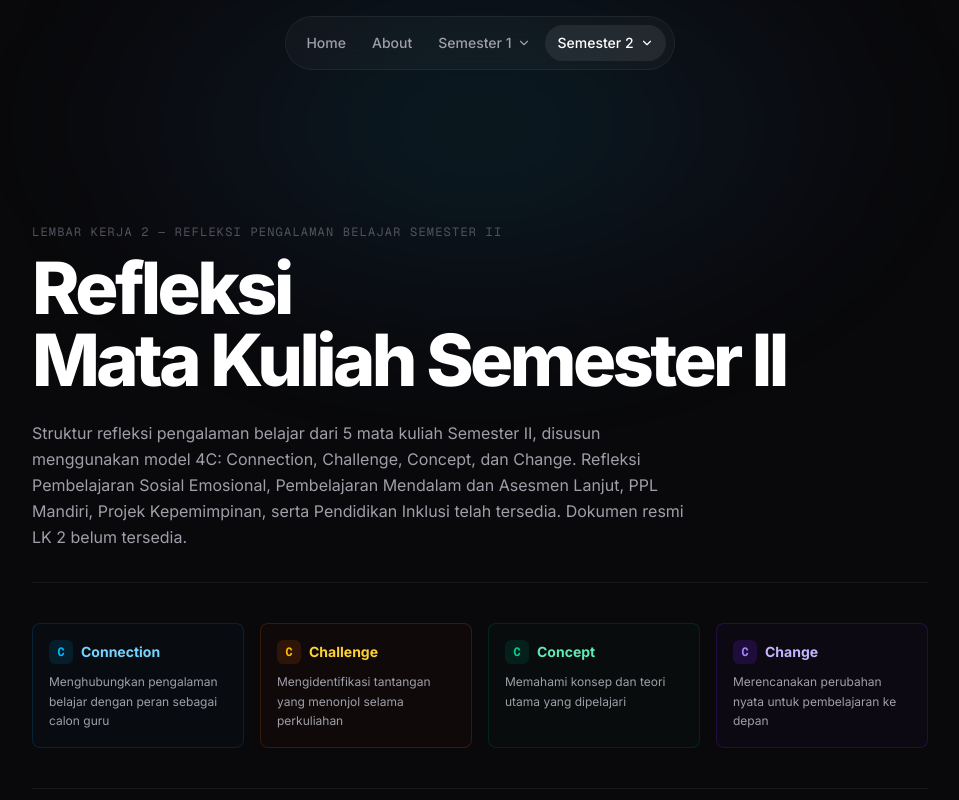
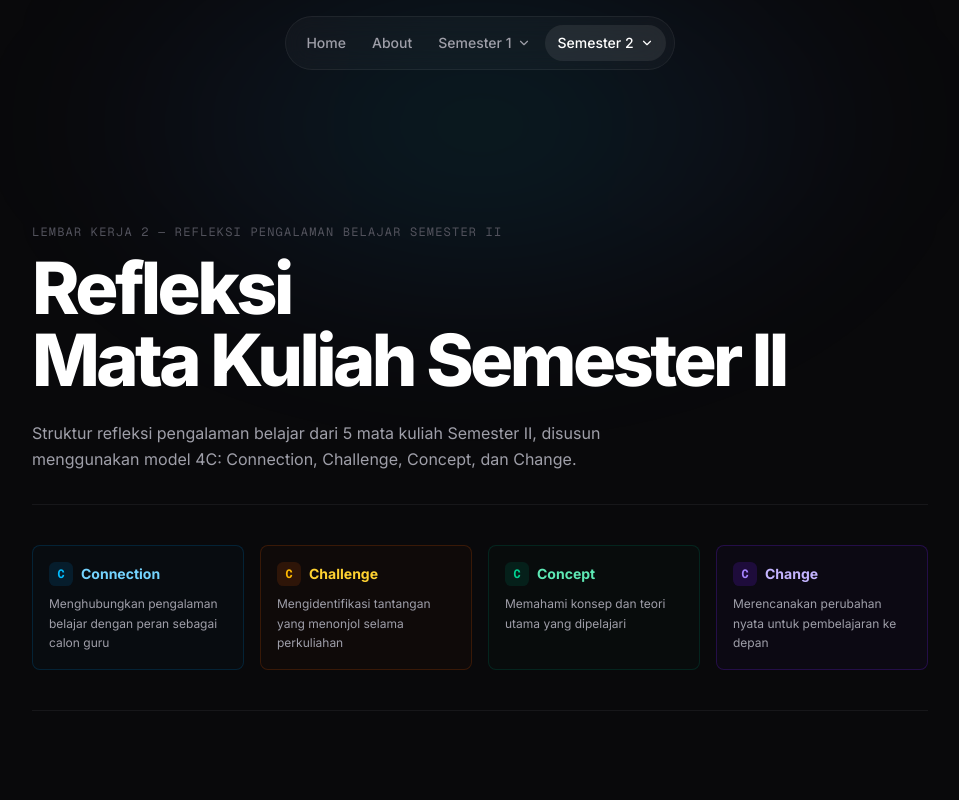
Before and after one commit to muslichwr/portofolio, a Next.js app: page /refleksi-matkul/semester-2 in a window 1280 px wide. Shown: the top 800 px of the page, without its empty margins (160-1119 px from the left). Built offline with nearby package versions, Linux system fonts and the light colour scheme.

Commit message:
classname

```diff
--- a/app/refleksi-matkul/page.tsx
+++ b/app/refleksi-matkul/page.tsx
@@ -6,7 +6,7 @@ import { RefleksiMatkulClient } from "@/components/sections/RefleksiMatkulClient
    SEO METADATA
    ============================================================================ */
 export const metadata: Metadata = {
-  title: "Refleksi Mata Kuliah",
+  title: "Refleksi Mata Kuliah Semester I",
   description:
     "Refleksi pengalaman belajar dari 6 mata kuliah Semester 1–2 menggunakan model 4C: Connection, Challenge, Concept, dan Change — LK 2 PPG Prajabatan.",
 };
--- a/app/refleksi-matkul/semester-2/page.tsx
+++ b/app/refleksi-matkul/semester-2/page.tsx
@@ -389,7 +389,6 @@ export default function RefleksiMatkulSemester2Page() {
           <p className="mt-6 max-w-2xl text-base leading-relaxed text-zinc-400">
             Struktur refleksi pengalaman belajar dari 5 mata kuliah Semester II, disusun menggunakan model 4C:
             Connection, Challenge, Concept, dan Change.
-            Refleksi Pembelajaran Sosial Emosional, Pembelajaran Mendalam dan Asesmen Lanjut, PPL Mandiri, Projek Kepemimpinan, serta Pendidikan Inklusi telah tersedia. Dokumen resmi LK 2 belum tersedia.
           </p>
         </div>
       </section>
```
